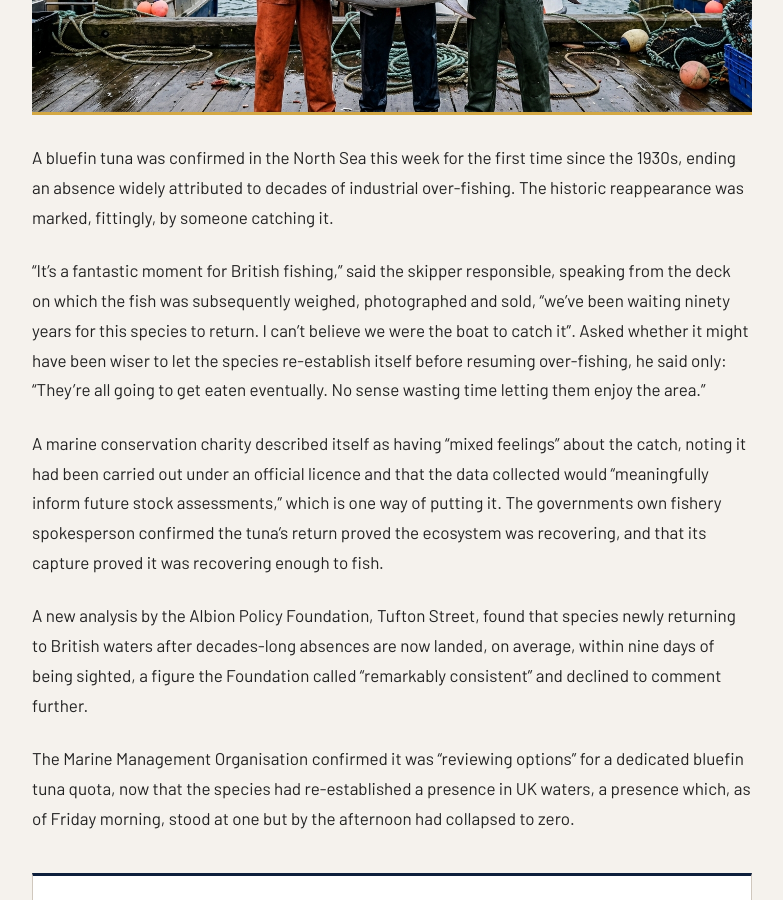
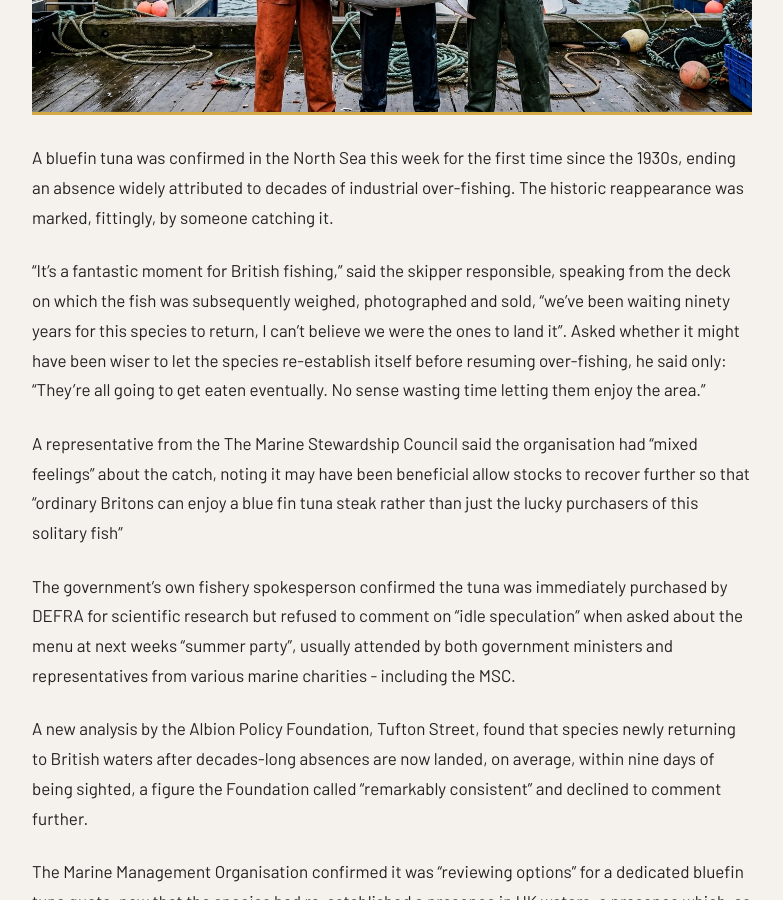
Before and after one commit to matt-palmer999/britishpatriots, a Jekyll site: the page built from _posts/2026-08-18-bluefin-tuna-caught.md, in a window 1280 px wide and 900 px high, scrolled down 900 px. Shown: the whole window, without its empty margins (248-1031 px from the left). Built offline with Jekyll 4.4.1, drawn with Linux system fonts in a browser that asks for light colours; some web fonts are replaced.

Commit message:
Update 2026-08-18-bluefin-tuna-caught.md

```diff
--- a/_posts/2026-08-18-bluefin-tuna-caught.md
+++ b/_posts/2026-08-18-bluefin-tuna-caught.md
@@ -9,9 +9,11 @@ image: /assets/images/bluefin-tuna.jpg
 
 A bluefin tuna was confirmed in the North Sea this week for the first time since the 1930s, ending an absence widely attributed to decades of industrial over-fishing. The historic reappearance was marked, fittingly, by someone catching it.
 
-"It's a fantastic moment for British fishing," said the skipper responsible, speaking from the deck on which the fish was subsequently weighed, photographed and sold, "we've been waiting ninety years for this species to return. I can't believe we were the boat to catch it". Asked whether it might have been wiser to let the species re-establish itself before resuming over-fishing, he said only: "They're all going to get eaten eventually. No sense wasting time letting them enjoy the area."
+"It's a fantastic moment for British fishing," said the skipper responsible, speaking from the deck on which the fish was subsequently weighed, photographed and sold, "we've been waiting ninety years for this species to return, I can't believe we were the ones to land it". Asked whether it might have been wiser to let the species re-establish itself before resuming over-fishing, he said only: "They're all going to get eaten eventually. No sense wasting time letting them enjoy the area."
 
-A marine conservation charity described itself as having "mixed feelings" about the catch, noting it had been carried out under an official licence and that the data collected would "meaningfully inform future stock assessments," which is one way of putting it. The governments own fishery spokesperson confirmed the tuna's return proved the ecosystem was recovering, and that its capture proved it was recovering enough to fish.
+A representative from the The Marine Stewardship Council said the organisation had "mixed feelings" about the catch, noting it may have been beneficial allow stocks to recover further so that "ordinary Britons can enjoy a blue fin tuna steak rather than just the lucky purchasers of this solitary fish"
+
+The government's own fishery spokesperson confirmed the tuna was immediately purchased by DEFRA for scientific research but refused to comment on "idle speculation" when asked about the menu at next weeks "summer party", usually attended by both government ministers and representatives from various marine charities - including the MSC.
 
 A new analysis by the Albion Policy Foundation, Tufton Street, found that species newly returning to British waters after decades-long absences are now landed, on average, within nine days of being sighted, a figure the Foundation called "remarkably consistent" and declined to comment further.
 
```
